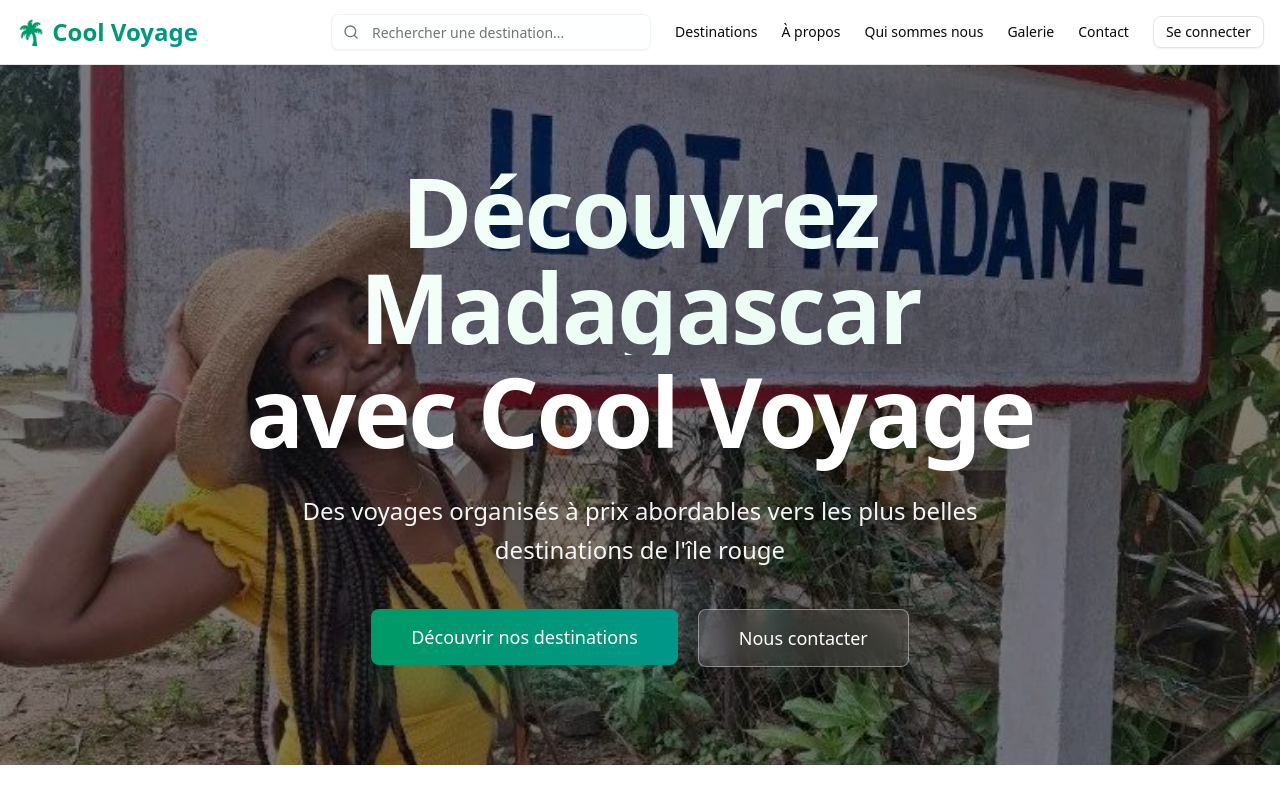
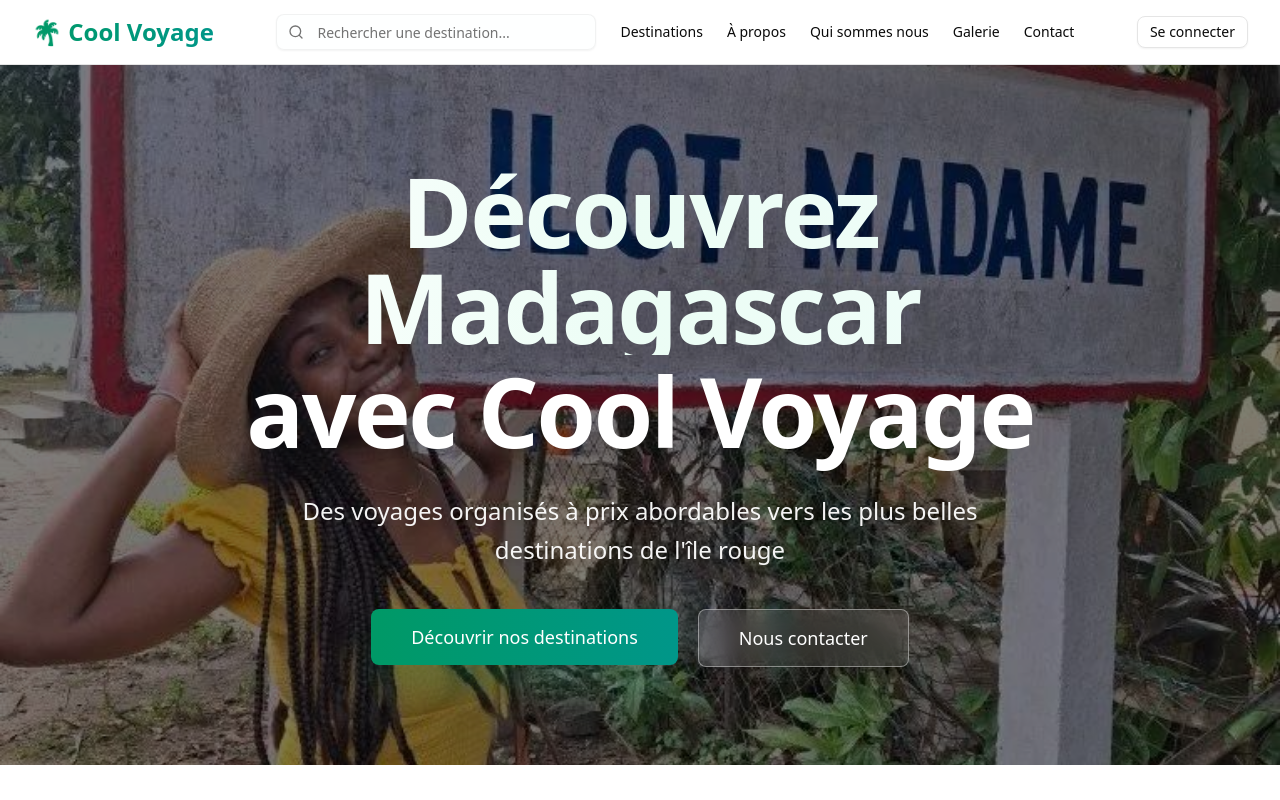
Before and after one commit to CMia03/e-voyage, a Next.js app: page / in a window 1280 px wide. Shown: the top 800 px of the page. Built offline with nearby package versions, Linux system fonts and the light colour scheme; no server answers.

Commit message:
feat/centre l' header

```diff
--- a/components/header.tsx
+++ b/components/header.tsx
@@ -99,13 +99,13 @@ export function Header() {
 
   return (
     <header className="sticky top-0 z-50 w-full border-b bg-background/95 backdrop-blur supports-[backdrop-filter]:bg-background/60">
-      <div className="container flex h-16 items-center justify-between px-4">
-        <Link href="/" className="flex items-center space-x-2">
+      <div className="mx-auto flex h-16 w-full max-w-7xl items-center justify-between gap-6 px-6 lg:px-8">
+        <Link href="/" className="flex shrink-0 items-center space-x-2">
           <span className="text-xl font-bold bg-gradient-to-r from-emerald-600 to-teal-600 bg-clip-text text-transparent sm:text-2xl">🌴 Cool Voyage</span>
         </Link>
 
         {/* Desktop Navigation */}
-        <nav className="hidden md:flex items-center space-x-6">
+        <nav className="hidden min-w-0 flex-1 items-center justify-center gap-6 md:flex">
           <div className="relative">
             <Search className="absolute left-3 top-1/2 transform -translate-y-1/2 h-4 w-4 text-muted-foreground" />
             <Input
@@ -114,7 +114,7 @@ export function Header() {
               value={searchQuery}
               onChange={(e) => handleSearch(e.target.value)}
               onFocus={() => searchQuery.trim() && setSearchDropdownOpen(true)}
-              className="pl-10 w-64 lg:w-80 bg-background/50 border-border/50 focus:border-primary/50"
+              className="w-64 bg-background/50 pl-10 border-border/50 focus:border-primary/50 lg:w-80"
             />
             {searchDropdownOpen && (
               <SearchDropdown
@@ -158,7 +158,9 @@ export function Header() {
           >
             Contact
           </Link>
+        </nav>
 
+        <div className="hidden shrink-0 md:block">
           {isAuthenticated ? (
             <DropdownMenu open={dropdownOpen} onOpenChange={setDropdownOpen}>
               <DropdownMenuTrigger asChild>
@@ -186,7 +188,7 @@ export function Header() {
               <Link href="/login">Se connecter</Link>
             </Button>
           )}
-        </nav>
+        </div>
 
         {/* Mobile Navigation */}
         <Sheet open={open} onOpenChange={setOpen}>
```
